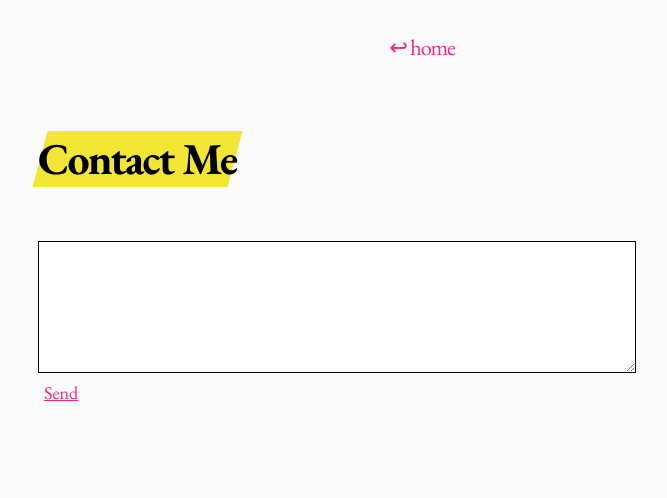
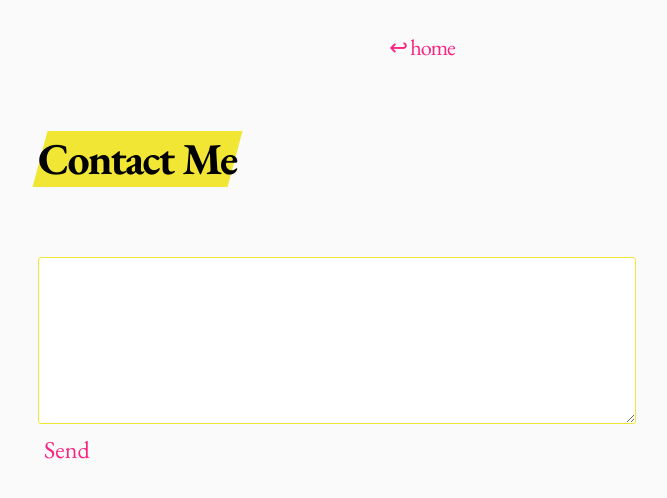
Before and after one commit to gggritso/site, a Jekyll site: the page built from contact.md, in a window 1280 px wide. Shown: the top 498 px of the page, without its empty margins (218-885 px from the left). Built offline with Jekyll 4.4.1, drawn with Linux system fonts in a browser that asks for light colours.

Commit message:
Improve contact page layout

```diff
--- a/_sass/forms.scss
+++ b/_sass/forms.scss
@@ -3,7 +3,6 @@ form {
   margin-top: 3em;
 
   text-align: left;
-  font-size: 0.75em;
 
   input {
     font-family: inherit;
@@ -15,7 +14,7 @@ form {
     font-size: 1.1em;
     text-decoration: underline;
     color: $link-colour;
-    text-decoration: underline;
+    text-decoration: none;
     cursor: pointer;
 
     &:hover {
@@ -29,6 +28,8 @@ form {
     font-family: inherit;
     font-size: inherit;
     padding: 10px;
-    border-color: $text-colour;
+    border: 1px solid $border-colour;
+
+    border-radius: 3px;
   }
 }
```
